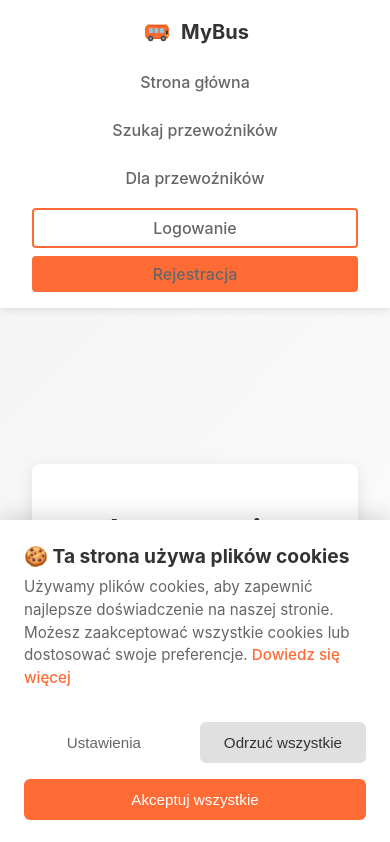
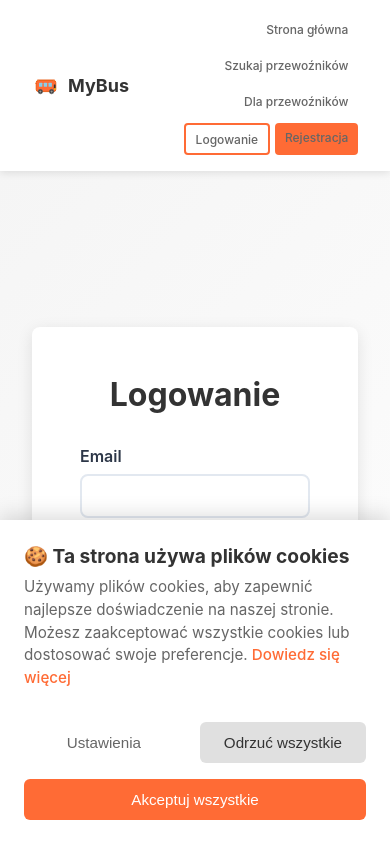
Before and after one commit to sebastianworkvia-ux/mybus-portal, a React (Vite) app in the folder frontend/: page /login in a window 390 px wide. Shown: the top 842 px of the page. Built offline with nearby package versions, Linux system fonts and the light colour scheme; no server answers.

Commit message:
Kompaktowe menu mobilne z auto-hide przy scrollowaniu w dó

```diff
--- a/frontend/src/components/Header.css
+++ b/frontend/src/components/Header.css
@@ -4,6 +4,12 @@
   position: sticky;
   top: 0;
   z-index: 100;
+  transition: transform 0.3s ease-in-out;
+  transform: translateY(0);
+}
+
+.header-hidden {
+  transform: translateY(-100%);
 }
 
 .header-content {
@@ -102,54 +108,68 @@
 
 /* Mobile Optimization */
 @media (max-width: 768px) {
+  .header {
+    padding: 0.5rem 0;
+  }
+
   .header-content {
-    flex-direction: column;
-    gap: 1rem;
-    padding: 1rem;
+    flex-direction: row;
+    justify-content: space-between;
+    align-items: center;
+    padding: 0.5rem 1rem;
+    gap: 0.5rem;
   }
 
   .logo {
-    font-size: 20px;
+    font-size: 18px;
   }
 
   .logo-icon {
-    width: 32px;
-    height: 32px;
+    width: 28px;
+    height: 28px;
   }
 
   .logo-text {
-    font-size: 20px;
+    font-size: 18px;
   }
 
   .nav {
-    flex-direction: column;
-    gap: 0.75rem;
-    width: 100%;
-    text-align: center;
+    flex-direction: row;
+    gap: 0.5rem;
+    width: auto;
+    flex-wrap: wrap;
+    justify-content: flex-end;
   }
 
   .nav a {
-    width: 100%;
-    padding: 0.5rem;
+    font-size: 0.75rem;
+    padding: 0.4rem 0.6rem;
+    white-space: nowrap;
   }
 
   .user-menu {
-    flex-direction: column;
-    width: 100%;
-    gap: 0.75rem;
+    flex-direction: row;
+    flex-wrap: wrap;
+    gap: 0.35rem;
+    align-items: center;
+  }
+
+  .user-menu span {
+    font-size: 0.75rem;
+    display: none;
   }
 
   .auth-buttons {
-    flex-direction: column;
-    width: 100%;
-    gap: 0.5rem;
+    flex-direction: row;
+    gap: 0.35rem;
   }
 
   .btn-login,
   .btn-register,
   .btn-logout {
-    width: 100%;
-    padding: 0.75rem;
+    padding: 0.4rem 0.75rem;
+    font-size: 0.75rem;
+    white-space: nowrap;
   }
 }
 }
--- a/frontend/src/components/Header.jsx
+++ b/frontend/src/components/Header.jsx
@@ -1,4 +1,4 @@
-import { useState } from 'react'
+import { useState, useEffect } from 'react'
 import { Link } from 'react-router-dom'
 import { useAuthStore } from '../stores/authStore'
 import Logo from './Logo'
@@ -7,9 +7,32 @@ import './Header.css'
 export default function Header() {
   const { user, logout } = useAuthStore()
   const [menuOpen, setMenuOpen] = useState(false)
+  const [isVisible, setIsVisible] = useState(true)
+  const [lastScrollY, setLastScrollY] = useState(0)
+
+  useEffect(() => {
+    const handleScroll = () => {
+      const currentScrollY = window.scrollY
+
+      if (currentScrollY < 10) {
+        setIsVisible(true)
+      } else if (currentScrollY > lastScrollY) {
+        // Scrolling down
+        setIsVisible(false)
+      } else {
+        // Scrolling up
+        setIsVisible(true)
+      }
+
+      setLastScrollY(currentScrollY)
+    }
+
+    window.addEventListener('scroll', handleScroll, { passive: true })
+    return () => window.removeEventListener('scroll', handleScroll)
+  }, [lastScrollY])
 
   return (
-    <header className="header">
+    <header className={`header ${!isVisible ? 'header-hidden' : ''}`}>
       <div className="container">
         <div className="header-content">
           <Link to="/" className="logo">
```
